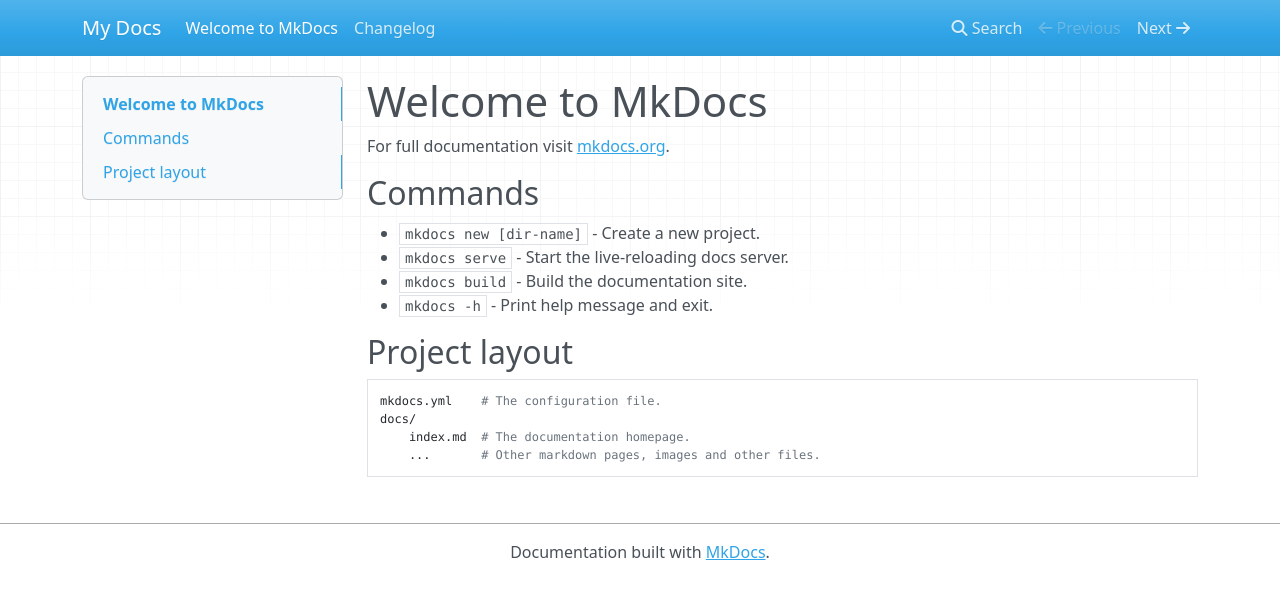
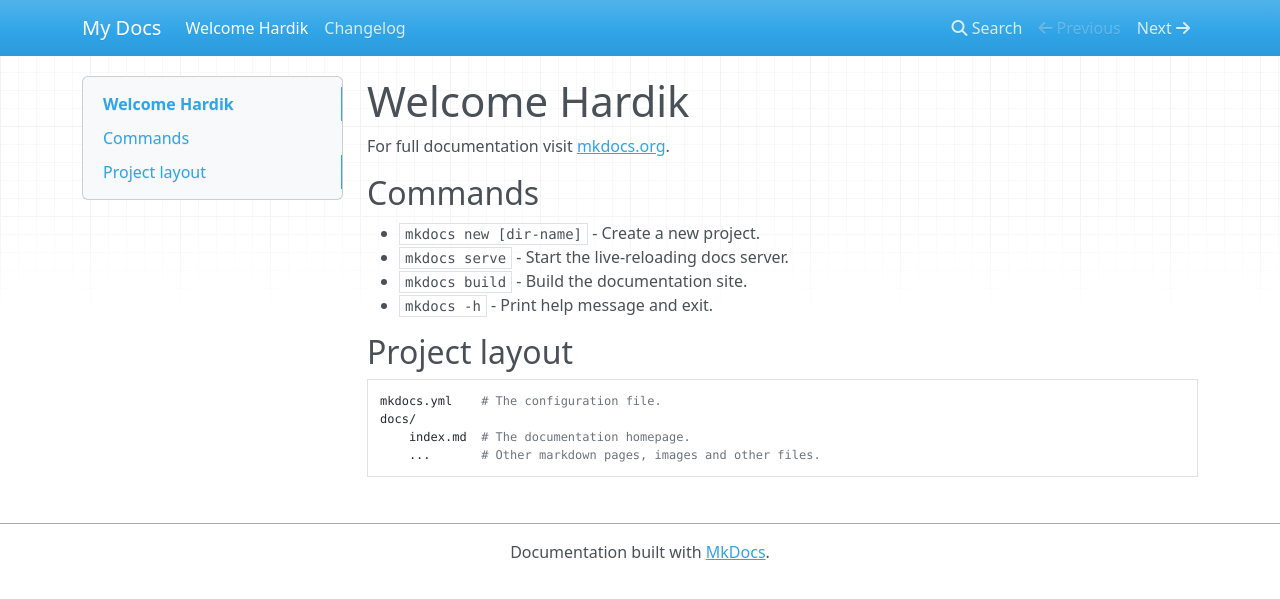
Before and after one commit to hardik-pdgt/Testing-github-actions, an MkDocs documentation site: the page built from docs/index.md, in a window 1280 px wide. Shown: the top 599 px of the page. Built offline with MkDocs 1.6.1, drawn with Linux system fonts in a browser that asks for light colours; nearby versions of some CDN libraries.

Commit message:
Update index.md

```diff
--- a/docs/index.md
+++ b/docs/index.md
@@ -1,4 +1,4 @@
-# Welcome to MkDocs
+# Welcome Hardik
 
 For full documentation visit [mkdocs.org](https://www.mkdocs.org).
 
```
